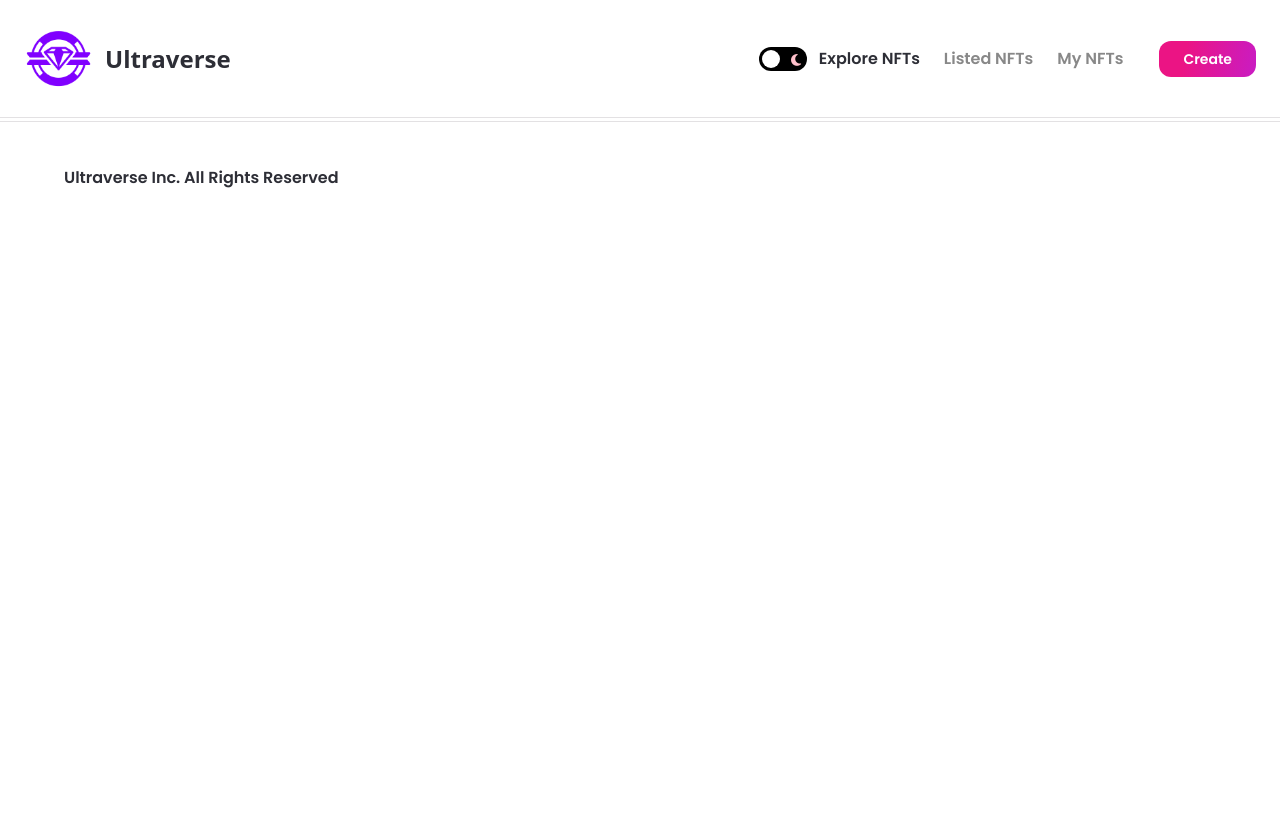
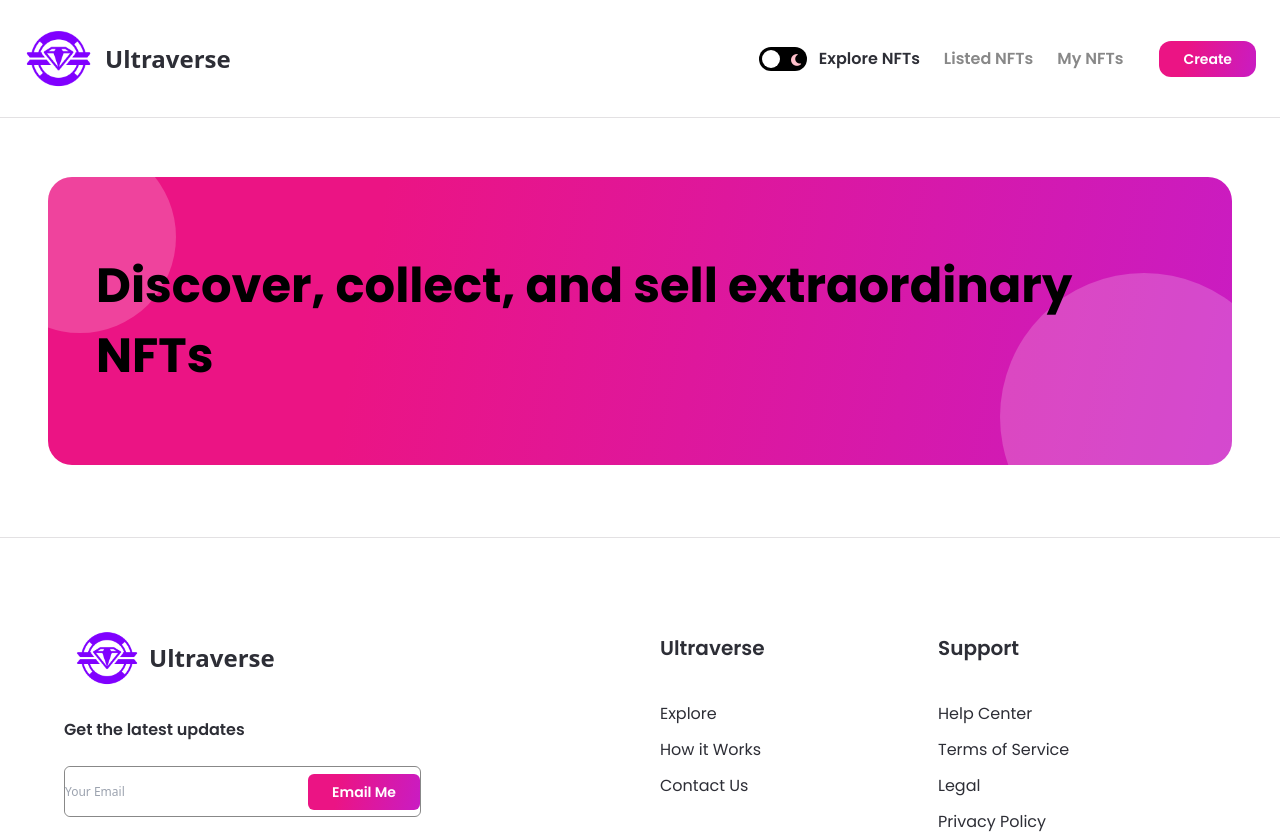
Before and after one commit to dremo1995/nft_marketplace, a Next.js app: page / in a window 1280 px wide. Shown: the top 834 px of the page. Before the commit the page ends 800 px from the top, so only its background shows below. Built offline with nearby package versions, Linux system fonts and the light colour scheme.

Commit message:
finish footer and start main page

```diff
--- /dev/null
+++ b/components/Banner.jsx
@@ -0,0 +1,13 @@
+import React from 'react';
+
+const Banner = ({ parentStyles, childStyles, bannerText }) => (
+  <div className={`relative w-full flex items-center z-0 overflow-hidden nft-gradient ${parentStyles} `}>
+    <p className={`font-bold text-5xl font-poppins leading-70 ${childStyles}`}>
+      {bannerText}
+    </p>
+    <div className="absolute w-48 h-48 sm:w-32 sm:h-32 rounded-full white-bg -top-9 -left-16 -z-5" />
+    <div className="absolute w-72 h-72 sm:w-56 sm:h-56 rounded-full white-bg -bottom-24 -right-14 -z-5" />
+  </div>
+);
+
+export default Banner;
--- a/components/Footer.jsx
+++ b/components/Footer.jsx
@@ -4,19 +4,52 @@
 import images from '../assets';
 import { Button } from '.';
 
+const FooterLinks = ({ heading, items }) => (
+  <div className="mt-8 flex-1 justify-start items-start">
+    <h3 className="font-poppins dark:text-white text-nft-black-1 font-semibold text-xl mb-10">{heading}</h3>
+    {items.map((item, index) => (
+      <p key={index} className="font-poppins dark:text-white text-nft-black-1 font-normal text-base cursor-pointer dark:hover:text-nft-gray-2 hover:text-nft-gray-2 my-3">{item}</p>
+    ))}
+  </div>
+);
+
 const Footer = () => {
   const { theme } = useTheme();
 
   return (
     <footer className=" flexCenter flex-col border-t dark:border-nft-black-1 border-nft-gray-1 sm:py-8 py-16">
+      <div className=" w-full minmd:w-4/5 flex flex-row md:flex-col sm:px-4 px-16">
+        <div className="flexStart flex-1 flex-col">
+          <div className="flexCenter cursor-pointer pt-4">
+
+            <Image src={images.logo02} objectFit="contain" width={85} height={80} alt="logo" />
+            <p className="dark:text-white text-nft-black-1 font-semibold text-2xl">Ultraverse</p>
+          </div>
+          <p className="font-poppins dark:text-white text-nft-black-1 font-semibold text-base mt-5">Get the latest updates</p>
+          <div className=" flexBetween  minlg:w-557 w-357 mt-6 dark:bg-nft-black-2 bg-white border dark:border-nft-black-2 border-nft-gray-2 rounded-md">
+            <input type="email" placeholder="Your Email" className="h-full flex-1 w-full dark:bg-nft-black-2 bg-white py-4 rounded-md dark:text-white text-nft-black-1 font-normal text-xs minlg:text-lg outline-none" />
+            <div className="flex-initial">
+              <Button btnName="Email Me" classStyles="rounded-md" />
+            </div>
+          </div>
+        </div>
+        <div className="flex-1 flexBetweenStart flex-wrap ml-10 md:ml-0 md:mt-8">
+          <FooterLinks heading="Ultraverse" items={['Explore', 'How it Works', 'Contact Us']} />
+          <FooterLinks heading="Support" items={['Help Center', 'Terms of Service', 'Legal', 'Privacy Policy']} />
+        </div>
+      </div>
+
       <div className="flexCenter w-full mt-5 border-t dark:border-nft-black-1 border-nft-gray-1 sm:px4 px-16">
         <div className="flexBetween flex-row w-full minmd:w-4/5 sm:flex-col mt-7">
           <p className="font-poppins dark:text-white text-nft-black-1 font-semibold text-base">Ultraverse Inc. All Rights Reserved</p>
-          {[images.instagram, images.twitter, images.telegram, images.discord].map((image, index) => (
-            <div key={index}>
-              <Image src={image} />
-            </div>
-          ))}
+          <div className="flex flex-row sm:mt-4">
+            {[images.instagram, images.twitter, images.telegram, images.discord].map((image, index) => (
+              <div key={index} className="mx-2 cursor-pointer">
+                <Image src={image} objectFit="contain" width={24} height={24} alt="social" className={theme === 'light' && 'filter invert'} />
+              </div>
+            ))}
+          </div>
+
         </div>
       </div>
     </footer>
--- a/components/Navbar.jsx
+++ b/components/Navbar.jsx
@@ -69,7 +69,7 @@
         </Link>
         <Link href="/">
           <div className="hidden md:flex" onClick={() => {}}>
-            <Image src={images.logo02} objectFit="contain" width={60} height={60} />
+            <Image src={images.logo02} objectFit="contain" width={80} height={80} />
           </div>
         </Link>
       </div>
@@ -112,8 +112,8 @@
           />
         )}
         {isOpen && (
-          <div className="fixed inset-0 top-65 dark:bg-nft-dark bg-white z-10 nav-h flex justify-between flex-col ">
-            <div className="flex-1 p-4">
+          <div className="fixed inset-0 top-auto dark:bg-nft-dark bg-white z-10 nav-h flex justify-between flex-col">
+            <div className="flex-1 p-2">
               <MenuItems active={active} setActive={setActive} isMobile setIsOpen={setIsOpen} />
             </div>
             <div className="p-4 border-t flex justify-center dark:border-nft-black-1 border nft-gray-1">
--- a/components/index.js
+++ b/components/index.js
@@ -1,3 +1,4 @@
 export { default as Navbar } from './Navbar';
 export { default as Footer } from './Footer';
 export { default as Button } from './Button';
+export { default as Banner } from './Banner';
--- a/pages/_app.js
+++ b/pages/_app.js
@@ -6,9 +6,12 @@
 
 const MyApp = ({ Component, pageProps }) => (
   <ThemeProvider attribute="class">
-    <div className="dark:bg-nft-dark bg-white min-h-screen">
+    <div className="dark:bg-nft-dark bg-white min-h-screen ">
       <Navbar />
-      <Component {...pageProps} />
+      <div className="pt-65">
+        <Component {...pageProps} />
+      </div>
+
       <Footer />
     </div>
 
--- a/pages/index.js
+++ b/pages/index.js
@@ -1,6 +1,10 @@
+import Banner from '../components/Banner';
+
 const Home = () => (
-  <div>
-    <h1 className="text-3xl font-bold">NFT Marketplace</h1>
+  <div className="flex justify-center sm:px-4 p-12 ">
+    <div className="w-full minmd:w-4/5 mt-16">
+      <Banner parentStyles="justify-center mb-6 h-72 sm:h-60 p-12 xs:p-4 xs:h-44 rounded-3xl" childStyles="md:text-4xl sm:text-2xl xs:text-xl text-left" bannerText="Discover, collect, and sell extraordinary NFTs" />
+    </div>
   </div>
 );
 
```
